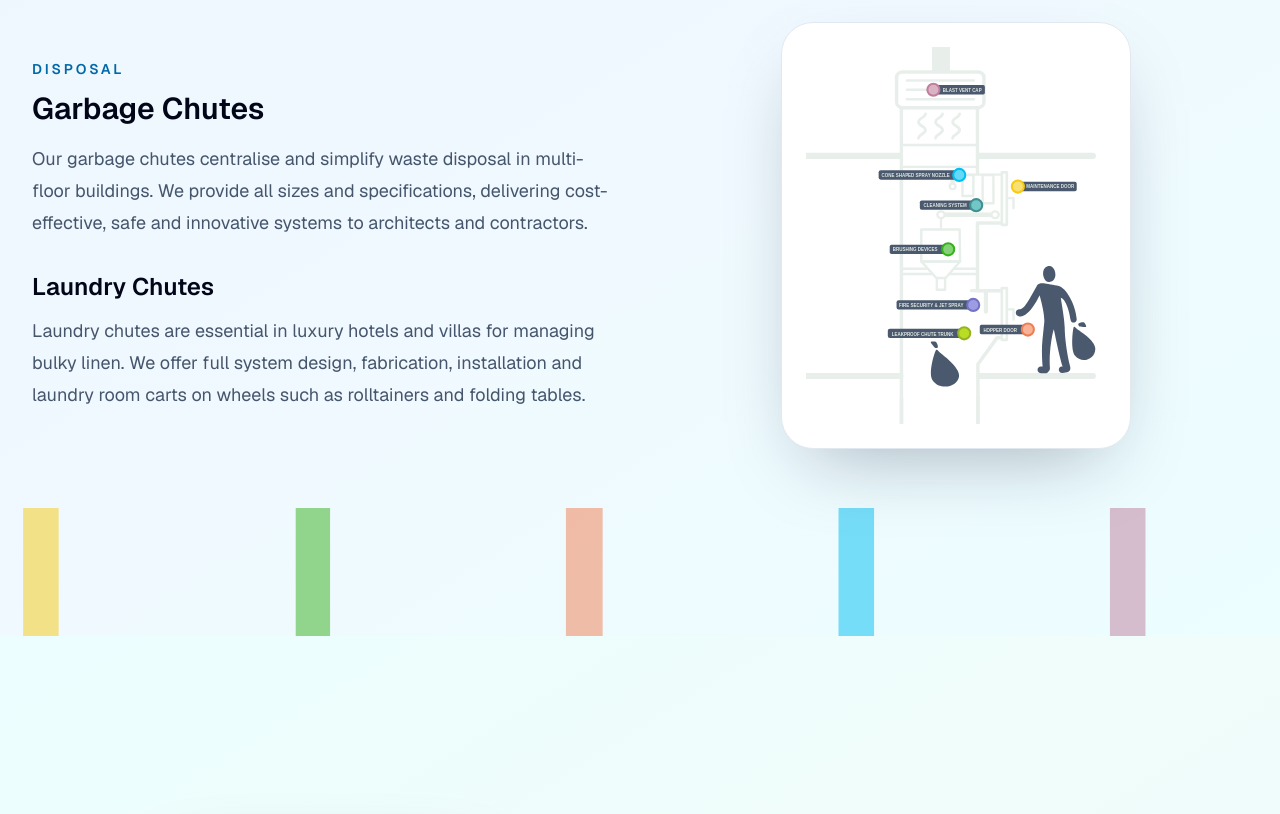
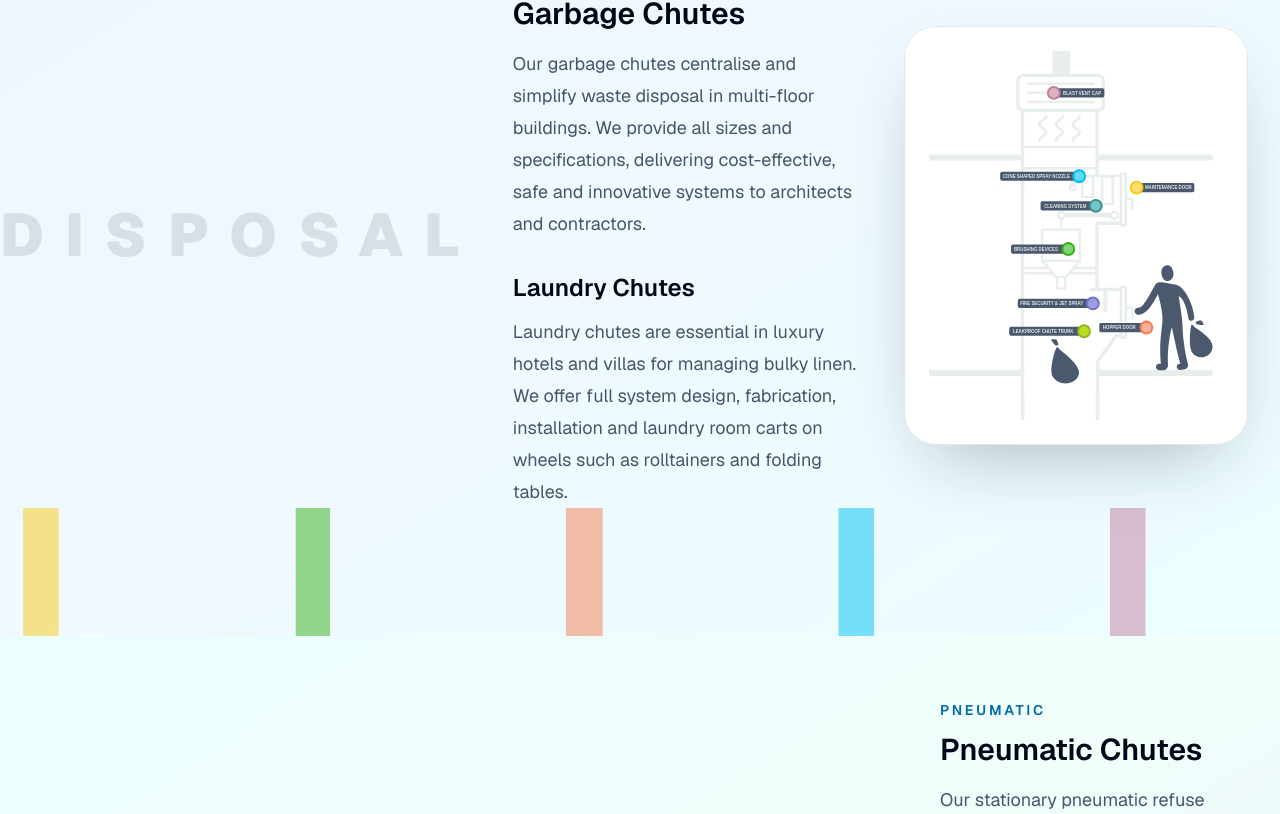
Before and after one commit to mbinnie123/downwaste-uk, a Next.js app: page / in a window 1280 px wide. Shown: the part 1397-2211 px from the top of the page. Built offline with nearby package versions, Linux system fonts and the light colour scheme.

Commit message:
headings

```diff
--- a/app/page.tsx
+++ b/app/page.tsx
@@ -223,6 +223,11 @@ export default function Home() {
                 className={`relative flex min-h-screen w-full items-center overflow-hidden ${gradients[index]} transition-all duration-500 ease-out animate-[fadeIn_0.8s_ease-in-out] group`}
               >
                 <div className="absolute -inset-40 bg-gradient-to-r opacity-0 group-hover:opacity-5 transition-opacity duration-500 blur-3xl" />
+                <div className="pointer-events-none hidden lg:flex justify-center">
+                  <h2 className="sticky top-[32vh] text-6xl font-black uppercase tracking-[0.35em] text-slate-950/10 leading-tight text-center">
+                    {solution.section}
+                  </h2>
+                </div>
                 <div className="mx-auto flex w-full max-w-7xl gap-12 px-6 lg:grid lg:grid-cols-2 lg:px-8 relative z-10">
                   {isEven ? (
                     <>
```
